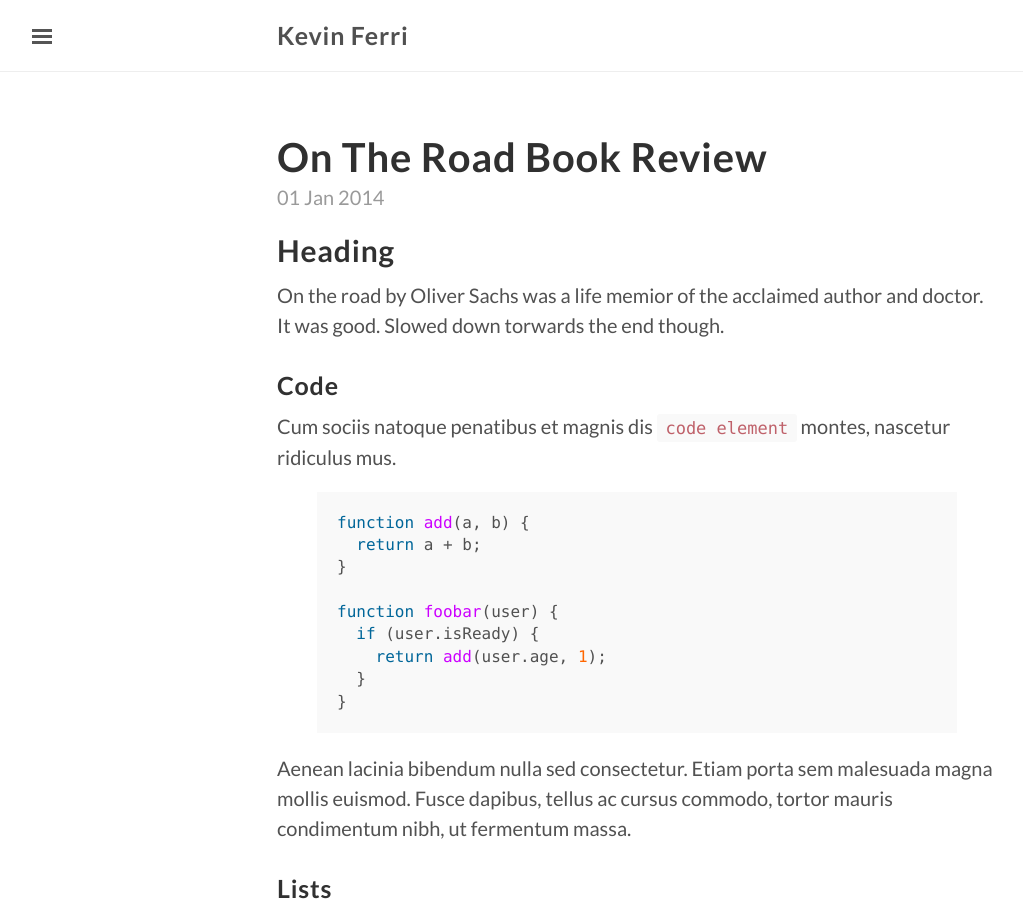
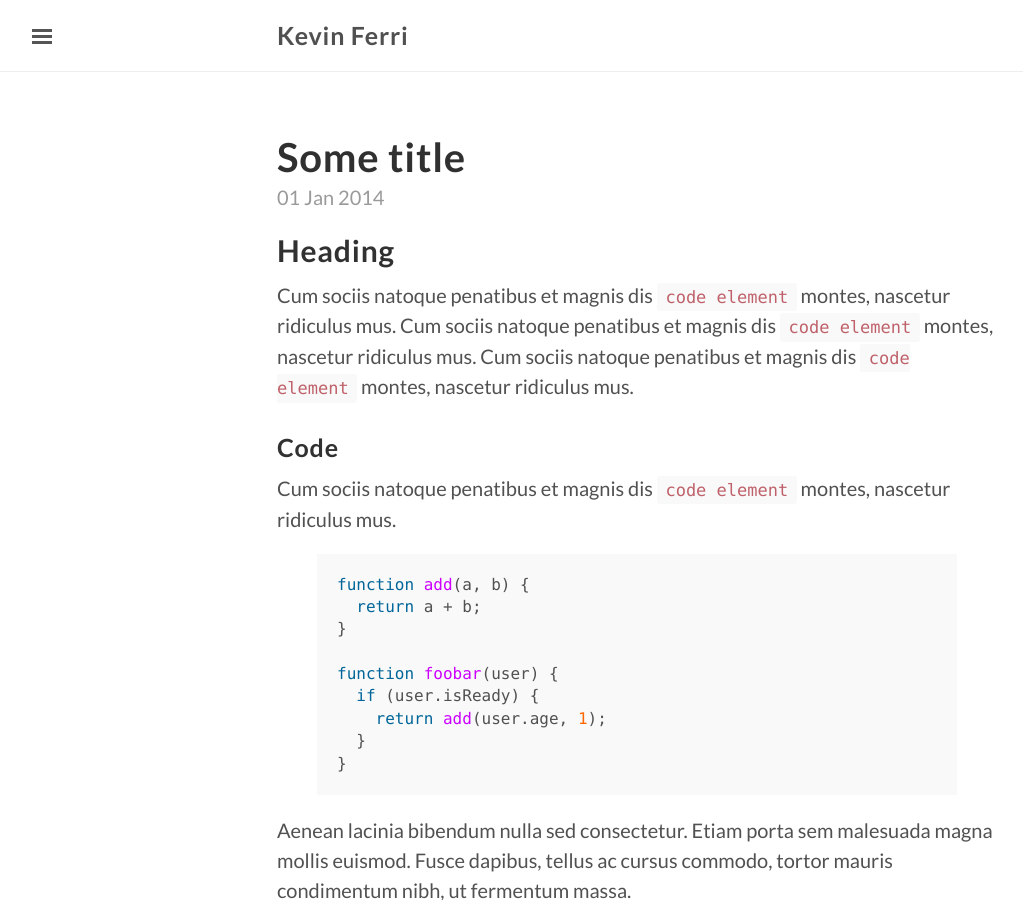
Before and after one commit to kevinferri/blog, a Jekyll site: the page built from _posts/2014-01-01-example-content.md, in a window 1280 px wide and 900 px high. Shown: the whole window, without its empty margins (3-1026 px from the left). Built offline with Jekyll 4.4.1, drawn with Linux system fonts in a browser that asks for light colours.

Commit message:
Update config

```diff
--- a/_config.yml
+++ b/_config.yml
@@ -2,8 +2,8 @@ permalink: pretty
 
 # Setup
 title: Kevin Ferri
-tagline: 'Web Developer'
-description: 'The description of the site'
+tagline: Blog
+description: The description of the site
 url: http://lanyon.getpoole.com
 baseurl: ''
 paginate: 5
--- a/_posts/2014-01-01-example-content.md
+++ b/_posts/2014-01-01-example-content.md
@@ -1,11 +1,11 @@
 ---
 layout: post
-title: On The Road Book Review
+title: Some title
 ---
 
 ## Heading
 
-On the road by Oliver Sachs was a life memior of the acclaimed author and doctor. It was good. Slowed down torwards the end though.
+Cum sociis natoque penatibus et magnis dis `code element` montes, nascetur ridiculus mus. Cum sociis natoque penatibus et magnis dis `code element` montes, nascetur ridiculus mus. Cum sociis natoque penatibus et magnis dis `code element` montes, nascetur ridiculus mus.
 
 ### Code
 
```
